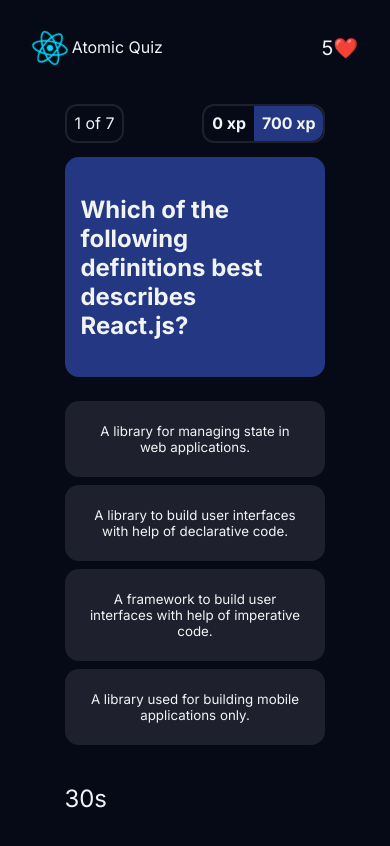
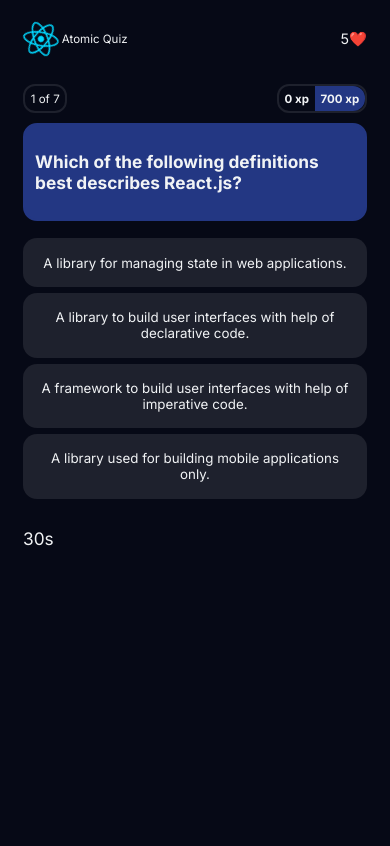
Before and after one commit to HermenegildoDaCruz/atomic-quiz, a React (Vite) app: page / in a window 390 px wide. Shown: the top 846 px of the page. Built offline with nearby package versions, Linux system fonts and the light colour scheme.

Commit message:
Making the app responsive

```diff
--- a/src/css/main.css
+++ b/src/css/main.css
@@ -165,6 +165,7 @@
     display: flex;
     align-items: center;
     gap: 1.2rem;
+    font-size: 2.2rem;
 }
 .details{
     margin-top: 2.4rem;
@@ -201,3 +202,37 @@
 .red {
     color: #be3333e3;
 }
+
+@media (max-width:62em) {
+    html{
+        font-size: 63.2%;
+    }
+}
+@media (max-width:60em) {
+    html{
+        font-size: 45%;
+    }
+}
+@media (max-width:46em) {
+    html{
+        font-size: 40%;
+    }
+
+}
+@media (max-width:39em) {
+.container{
+    max-width: 100%;
+}
+}
+@media (max-width:30em) {
+    html{
+        font-size: 45%;
+    }
+    .stats{
+            flex-direction: column;
+        }
+
+    .stats .stat{
+        text-align: center;
+    }
+}
```
